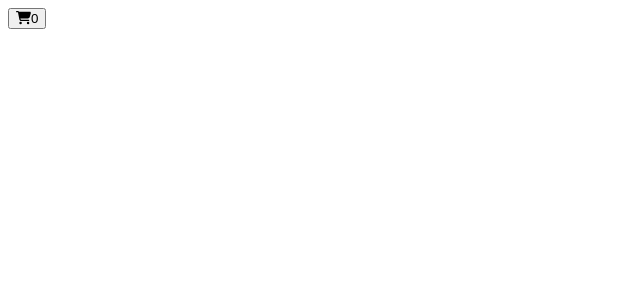
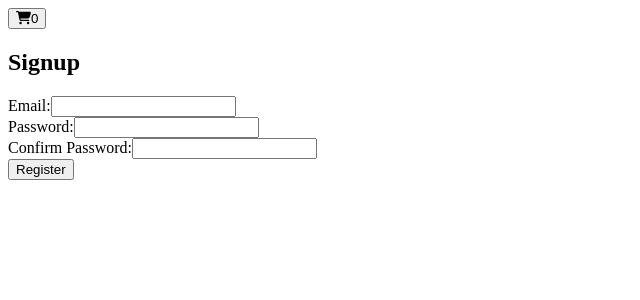
Before and after one commit to maggiekami/capstone-client, a React (Create React App) app: page /register in a window 1280 px wide. Before the commit this address had no page. Shown: the top 300 px of the page, without its empty margins (0-640 px from the left). Built offline with nearby package versions, Linux system fonts and the light colour scheme.

Commit message:
add form structure

```diff
--- a/package.json
+++ b/package.json
@@ -11,6 +11,7 @@
     "@testing-library/react": "^13.4.0",
     "@testing-library/user-event": "^13.5.0",
     "axios": "^1.3.4",
+    "crypto-js": "^4.1.1",
     "react": "^18.2.0",
     "react-dom": "^18.2.0",
     "react-loading-dot": "^1.0.6",
--- a/src/App.js
+++ b/src/App.js
@@ -2,6 +2,7 @@ import { BrowserRouter, Route, Routes } from "react-router-dom";
 import Navbar from "./components/Navbar/Navbar";
 import CartProvider from "./CartContext";
 import Products from "./pages/Products/Products";
+import RegistrationForm from "./pages/Register/Register";
 
 function App() {
   return (
@@ -14,6 +15,7 @@ function App() {
             {/* <Route path="/" element={<Home />} /> */}
             <Route path="/" element={<Products />} />
             {/* <Route path="/:productId" element={<ProductDetails />} /> */}
+            <Route path="/register" element={<RegistrationForm />} />
           </Routes>
         </BrowserRouter>
       </div>
--- a/src/pages/Register/Register.js
+++ b/src/pages/Register/Register.js
@@ -0,0 +1,86 @@
+import React, { useState } from "react";
+import sha256 from "crypto-js/sha256";
+
+const RegistrationForm = () => {
+  const [email, setEmail] = useState("");
+  const [password, setPassword] = useState("");
+  const [passwordConfirmation, setPasswordConfirmation] = useState("");
+
+  const handleEmailChange = (event) => {
+    setEmail(event.target.value);
+  };
+
+  const handlePasswordChange = (event) => {
+    setPassword(event.target.value);
+  };
+
+  const handlePasswordConfirmationChange = (event) => {
+    setPasswordConfirmation(event.target.value);
+  };
+
+  const handleSubmit = (event) => {
+    event.preventDefault();
+
+    if (password !== passwordConfirmation) {
+      alert("Passwords do not match.");
+      return;
+    }
+
+    const hashedPassword = sha256(password);
+    console.log(hashedPassword.toString()); // Prints: 2ef7bde608ce5404e97d5f042f95f89f1c232871dfcc1e1d7be6c1e70f0d2d38
+
+    // const hashedPassword = bcrypt.hashSync(password, 10);
+
+    // Send the email and hashed password to your backend for storage
+    // You can use a library like axios to make HTTP requests
+    // For example: axios.post("/api/register", { email, password: hashedPassword })
+
+    // Clear the form fields
+    setEmail("");
+    setPassword("");
+    setPasswordConfirmation("");
+
+    alert("Registration successful.");
+  };
+
+  return (
+    <div>
+      <h2>Signup</h2>
+      <form onSubmit={handleSubmit}>
+        <div>
+          <label htmlFor="email">Email:</label>
+          <input
+            type="email"
+            id="email"
+            value={email}
+            onChange={handleEmailChange}
+            required
+          />
+        </div>
+        <div>
+          <label htmlFor="password">Password:</label>
+          <input
+            type="password"
+            id="password"
+            value={password}
+            onChange={handlePasswordChange}
+            required
+          />
+        </div>
+        <div>
+          <label htmlFor="passwordConfirmation">Confirm Password:</label>
+          <input
+            type="password"
+            id="passwordConfirmation"
+            value={passwordConfirmation}
+            onChange={handlePasswordConfirmationChange}
+            required
+          />
+        </div>
+        <button type="submit">Register</button>
+      </form>
+    </div>
+  );
+};
+
+export default RegistrationForm;
```
Also changed, not shown: 1 other file (tests, documents, lock files or other folders).
